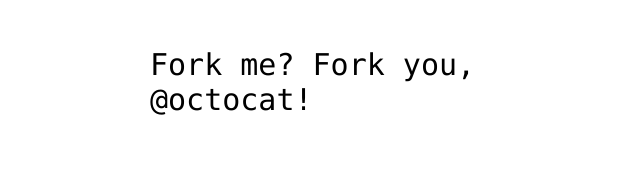
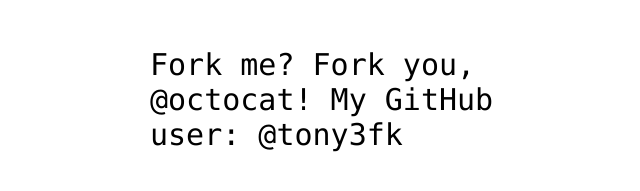
Before and after one commit to luz-personal/Fork_Daw_2019_2020, a plain HTML site: page index.html in a window 1280 px wide. Shown: the part 53-244 px from the top of the page, without its empty margins (290-930 px from the left). Drawn offline with Linux system fonts and the light colour scheme.

Commit message:
Okay, I’ve taken a snapshot of my changes!

```diff
--- a/index.html
+++ b/index.html
@@ -14,6 +14,8 @@
 <!-- Feel free to change this text here -->
 <p>
   Fork me? Fork you, @octocat!
+
+  My GitHub user: @tony3fk
 </p>
 
 </body>
```
